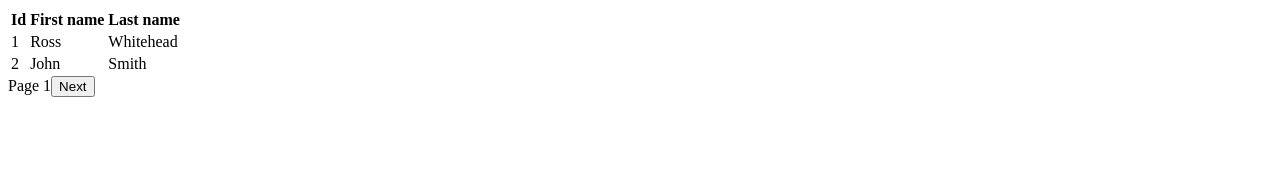
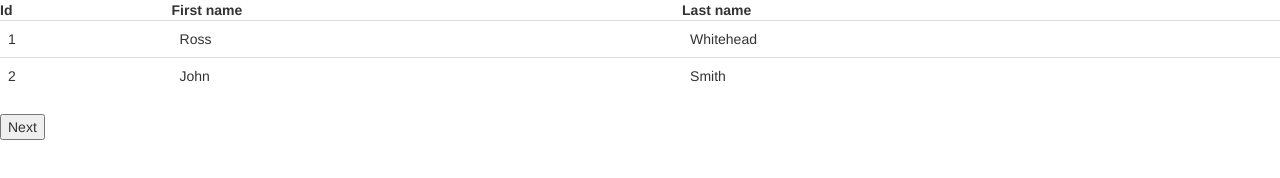
Before and after one commit to RossWhitehead/JsGrid, a plain HTML site: page index.html in a window 1280 px wide. Drawn offline with nearby package versions, Linux system fonts and the light colour scheme.

Commit message:
Refactor render methods

```diff
--- a/index.html
+++ b/index.html
@@ -1,15 +1,20 @@
 <!DOCTYPE html>
 
 <html lang="en" xmlns="http://www.w3.org/1999/xhtml">
+
 <head>
     <meta charset="utf-8" />
     <title></title>
+    <link rel="stylesheet" href="https://maxcdn.bootstrapcdn.com/bootstrap/3.3.7/css/bootstrap.min.css" integrity="sha384-BVYiiSIFeK1dGmJRAkycuHAHRg32OmUcww7on3RYdg4Va+PmSTsz/K68vbdEjh4u" crossorigin="anonymous">
+    <link rel="stylesheet" href="https://maxcdn.bootstrapcdn.com/bootstrap/3.3.7/css/bootstrap-theme.min.css" integrity="sha384-rHyoN1iRsVXV4nD0JutlnGaslCJuC7uwjduW9SVrLvRYooPp2bWYgmgJQIXwl/Sp" crossorigin="anonymous">
 </head>
+
 <body>
     <div id="grid"></div>
     <script lang="javascript" src="node_modules/jquery/dist/jQuery.js"></script>
     <script lang="javascript" src="string.js"></script>
     <script lang="javascript" src="jsGrid.js"></script>
+    <script src="https://maxcdn.bootstrapcdn.com/bootstrap/3.3.7/js/bootstrap.min.js" integrity="sha384-Tc5IQib027qvyjSMfHjOMaLkfuWVxZxUPnCJA7l2mCWNIpG9mGCD8wGNIcPD7Txa" crossorigin="anonymous"></script>
     <script lang="javascript">
         var config = {
             columns: [
@@ -18,16 +23,19 @@
                 "Last name"
             ],
             data: [
-                [ 1, "Ross", "Whitehead" ],
-                [ 2, "John", "Smith" ],
-                [ 3, "Balony", "Sandwich" ],
-                [ 4, "Harry", "Karry" ],
-                [ 5, "Edward", "Khan" ]
+                [1, "Ross", "Whitehead"],
+                [2, "John", "Smith"],
+                [3, "Balony", "Sandwich"],
+                [4, "Harry", "Karry"],
+                [5, "Edward", "Khan"]
             ],
             paging: {
                 enabled: true,
-                pageSize: 2 } };
+                pageSize: 2
+            }
+        };
         $("#grid").jsGrid(config);
     </script>
 </body>
+
 </html>
--- a/jsGrid.js
+++ b/jsGrid.js
@@ -3,7 +3,7 @@
 
 (function ($) {
 
-    var defaultConfig = {
+    const defaultConfig = {
         paging: {
             enabled: false,
             pageSize: 2
@@ -14,75 +14,106 @@
     const nextButtonId = 'next-button';
 
     const TEMPLATE = {
-        TABLE: '<table>',
+        TABLE: '<table class="table">',
         THEAD: '<thead>',
         TBODY: '<tbody>',
         TH: '<th>{0}</th>',
         TR: '<tr>',
         TD: '<td>{0}</td>',
         PAGE: '<span>Page {0}</span>',
+        PAGING_BUTTONS: '<div>',
         NEXT_BUTTON: String.format('<button id="{0}">Next</button>', nextButtonId),
         PREVIOUS_BUTTON: String.format('<button id="{0}">Previous</button>', previousButtonId)
     };
 
+    var $container = null;
+    var $table = $(TEMPLATE.TABLE);
+    var $thead = $(TEMPLATE.THEAD)
+    var $tbody = $(TEMPLATE.TBODY);
+    var $pagingButtons = $(TEMPLATE.PAGING_BUTTONS);
+
     $.fn.jsGrid = function (config) {
-        $.extend( config, defaultConfig );
-        renderGrid(config, $(this), 0);
-
+        $.extend(config, defaultConfig);
+        initialize(config, $(this), 0);
     };
 
-    function renderGrid(config, $grids, page) {
+    function initialize(config, $grids, page) {
+        const rowCount = config.data.length;
+
         $.each($grids, function () {
-            var $this = $(this);
-            const columnCount = config.columns.length;
-            const rowCount = config.data.length;
-            var $table = $(TEMPLATE.TABLE);
-            var $thead = $(TEMPLATE.THEAD);
-            var $tbody = $(TEMPLATE.TBODY);
+            $container = $(this);
 
-            $this.empty();
-            $this.unbind();
+            // Make sure that the previous guests have left the room before renting it out.
+            $container.empty();
+            $container.unbind();
 
-            for (col = 0; col < columnCount; col++) {
+            // Render header
+            renderHeader(config);
+            $table.append($thead);
+
+            // Render body
+            var page = 0;
+            renderBody(config, page);
+            $table.append($tbody);
+
+            $container.append($table);
+
+            // Render the paging buttons
+            renderPagingButtons(config, page);
+            $container.append($pagingButtons);
+
+            //$container.append(String.format(TEMPLATE.PAGE, page + 1));
+        });
+    }
+
+    function renderHeader(config) {
+        for (col = 0; col < config.columns.length; col++) {
             $thead.append(String.format(TEMPLATE.TH, config.columns[col]));
         }
+    }
 
-            var pageStartRow = page * config.paging.pageSize;
-            var pageEndRow = Math.min(pageStartRow + config.paging.pageSize, rowCount);
+    function renderBody(config, page) {
+        const pageSize = config.paging.pageSize;
+        const pageStart = page * pageSize;
+        const pageEnd = Math.min(pageStart + pageSize, config.data.length);
 
-            for (row = pageStartRow; row < pageEndRow; row++) {
+        $tbody.empty();
+
+        for (row = pageStart; row < pageEnd; row++) {
             var $row = $(TEMPLATE.TR);
-                for (col = 0; col < columnCount; col++) {
+            for (col = 0; col < config.columns.length; col++) {
                 $row.append(String.format(TEMPLATE.TD, config.data[row][col]));
             }
             $tbody.append($row);
         }
+    }
 
-            $table.append($thead).append($tbody);
+    function renderPagingButtons(config, page) {
+        const pageSize = config.paging.pageSize;
+        const pageStart = page * pageSize;
+        const pageEnd = Math.min(pageStart + pageSize, config.data.length);
 
-            $this.append($table);
+        $pagingButtons.empty();
 
-            $this.append(String.format(TEMPLATE.PAGE, page + 1));
-
-            // Paging buttons
         if (page > 0) {
             var $previousButton = $(TEMPLATE.PREVIOUS_BUTTON);
-                $this.on('click', String.format('#{0}', previousButtonId), function () {
-                    renderGrid(config, $this, page - 1);
+            $container.on('click', String.format('#{0}', previousButtonId), function () {
+                renderBody(config, page - 1);
+                renderPagingButtons(config, page - 1);
             });
 
-                $this.append($previousButton);
+            $pagingButtons.append($previousButton);
         }
 
-            if (rowCount > pageEndRow) {
+        if (config.data.length > pageEnd) {
             var $nextButton = $(TEMPLATE.NEXT_BUTTON);
-                $this.on('click', String.format('#{0}', nextButtonId), function () {
-                    renderGrid(config, $this, page + 1);
+            $container.on('click', String.format('#{0}', nextButtonId), function () {
+                renderBody(config, page + 1);
+                renderPagingButtons(config, page + 1);
             });
 
-                $this.append($nextButton);
+            $pagingButtons.append($nextButton);
         }
-        });
     }
 
 })(jQuery);
```
Lines whose indentation alone changed are shown as unchanged.
